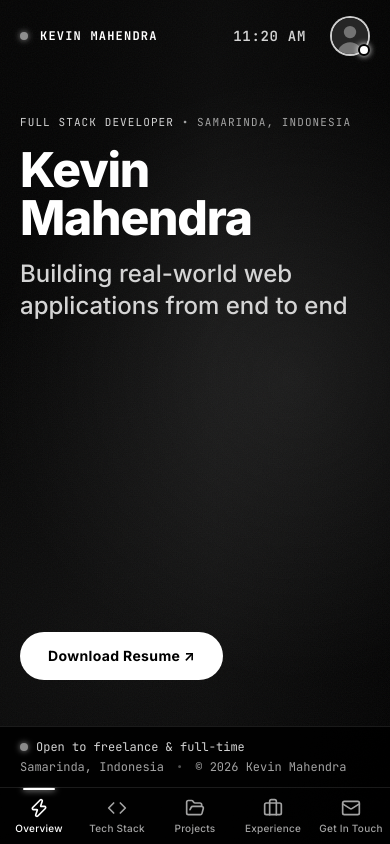
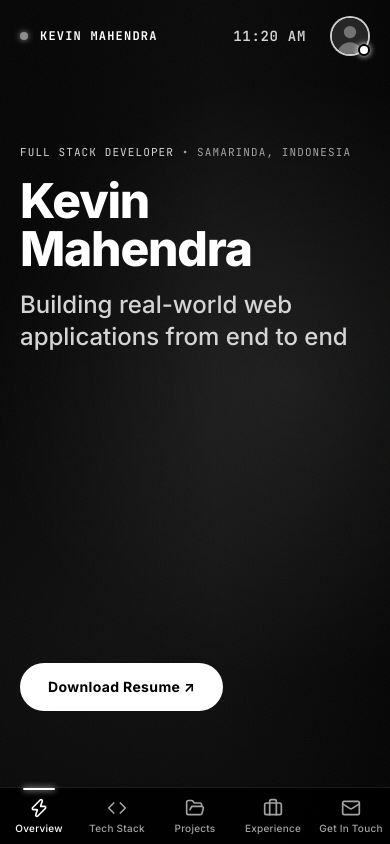
Before and after one commit to thekevinkun/portfolio-v2, a Next.js app: page / in a window 390 px wide. Built offline with nearby package versions, Linux system fonts and the light colour scheme.

Commit message:
fix(chrome): hide the footer when the tab bar shows

```diff
--- a/components/chrome/StatusFooter.tsx
+++ b/components/chrome/StatusFooter.tsx
@@ -9,7 +9,10 @@ const StatusFooter = ({ profile }: StatusFooterProps) => {
   const year = new Date().getFullYear();
 
   return (
-    <footer className="relative z-30 flex shrink-0 flex-wrap items-center justify-between gap-x-6 gap-y-1 border-t border-glass-border bg-canvas/90 px-5 py-3 font-mono text-xs text-fg-low md:px-14">
+    <footer
+      className="relative z-30 hidden shrink-0 flex-wrap items-center justify-between gap-x-6 gap-y-1
+      border-t border-glass-border bg-canvas/90 px-5 py-3 font-mono text-xs text-fg-low md:flex md:px-14"
+    >
       <div className="flex items-center gap-2 text-fg-medium">
         <span
           aria-hidden="true"
```
